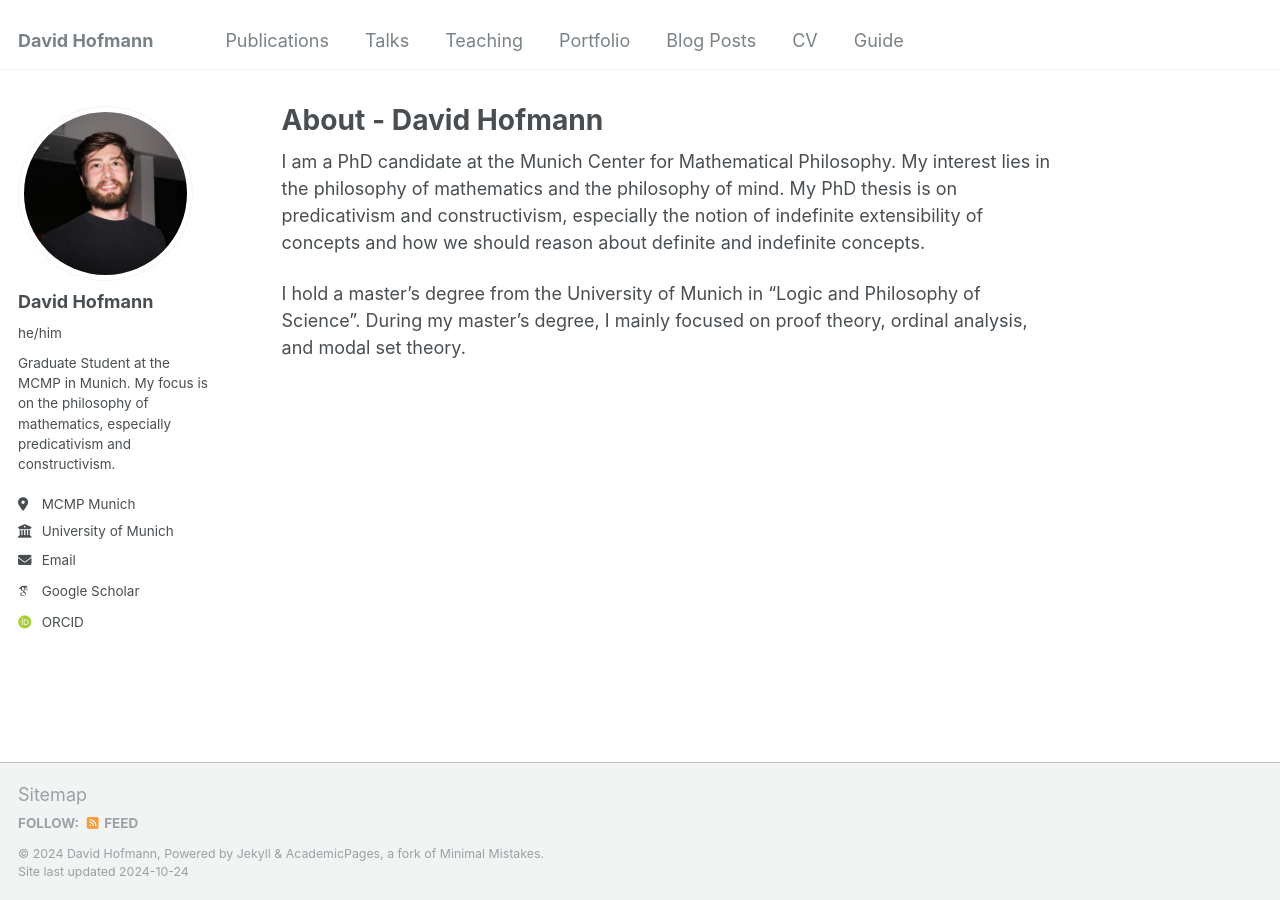
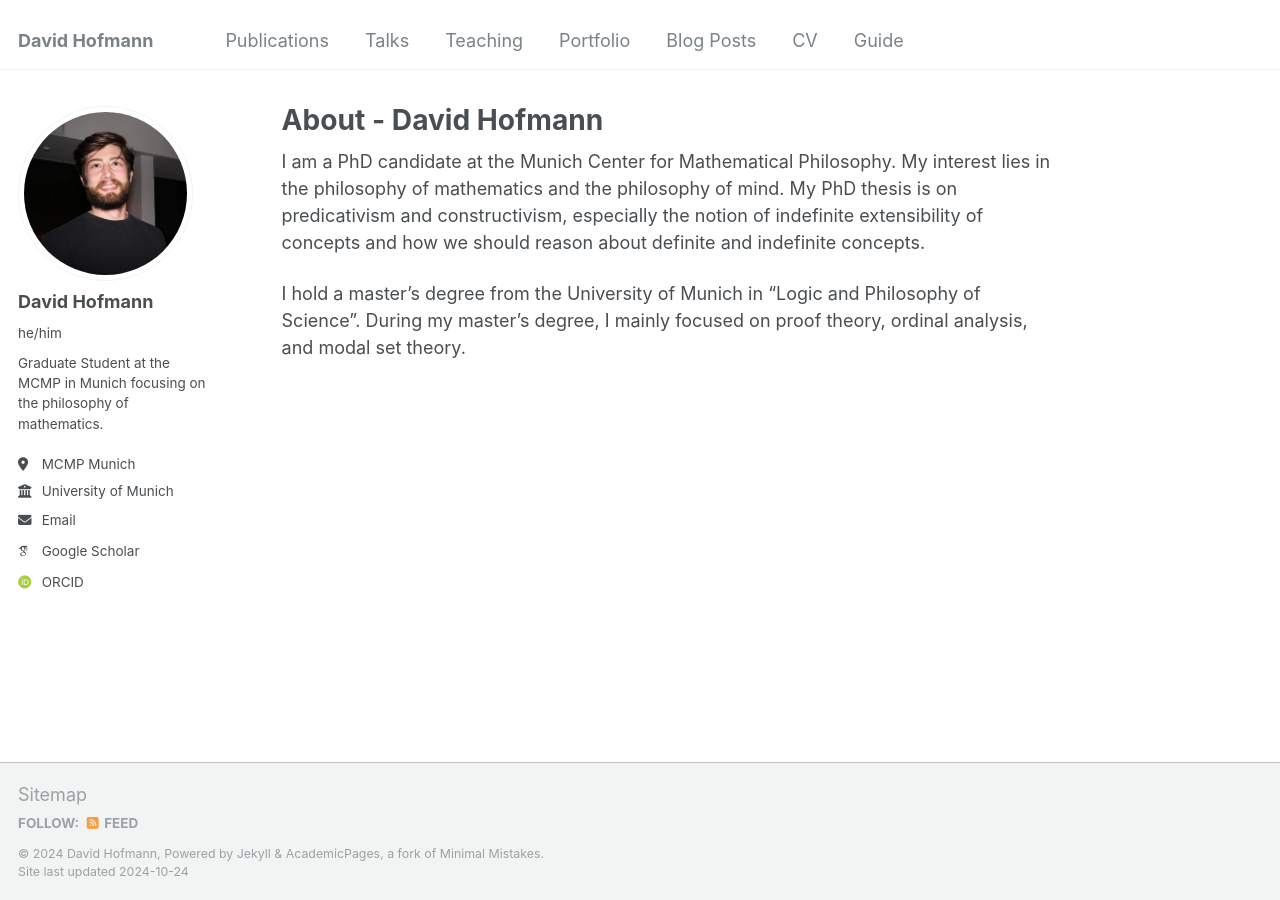
Before and after one commit to davidhofmnn/davidhofmann.github.io, a Jekyll site: the page built from _pages/about.md, in a window 1280 px wide. Built offline with Jekyll 4.4.1, drawn with Linux system fonts in a browser that asks for light colours; some web fonts are replaced.

Commit message:
Update _config.yml

```diff
--- a/_config.yml
+++ b/_config.yml
@@ -24,7 +24,7 @@ author:
   avatar           : "Profilbild.jpg"
   name             : "David Hofmann"
   pronouns         : "he/him"
-  bio              : "Graduate Student at the MCMP in Munich. My focus is on the philosophy of mathematics, especially predicativism and constructivism."
+  bio              : "Graduate Student at the MCMP in Munich focusing on the philosophy of mathematics."
   location         : "MCMP Munich"
   employer         : "University of Munich"
   #uri              : # URL
```
